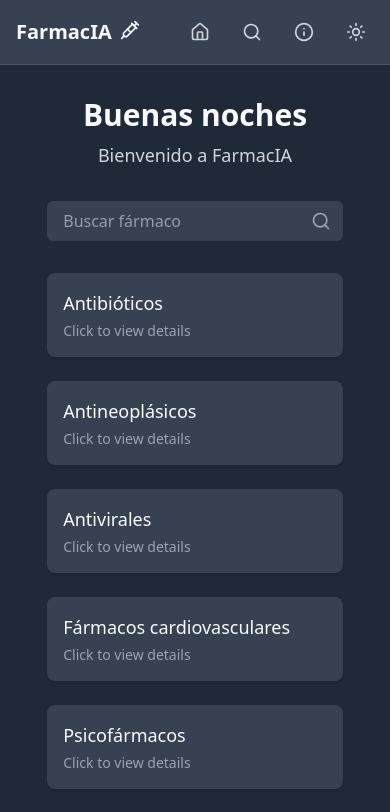
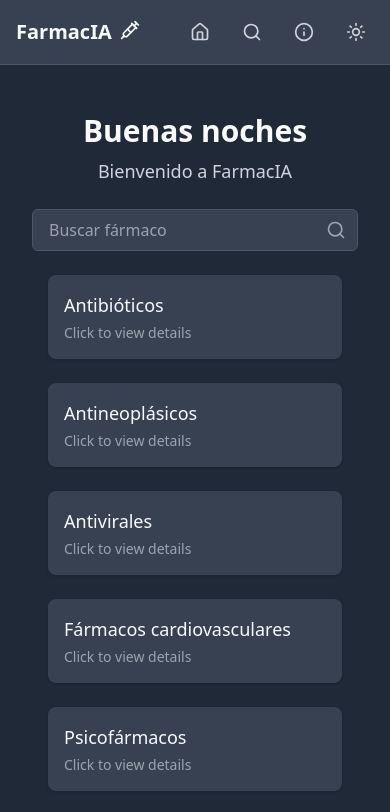
Before and after one commit to SergioAcostaTer/farmacIA, a React (Vite) app: page / in a window 390 px wide. Shown: the top 812 px of the page. Built offline with nearby package versions, Linux system fonts and the light colour scheme.

Commit message:
feat: enhance modal functionality with keyboard navigation and custom scrollbar styles

```diff
--- a/src/global.css
+++ b/src/global.css
@@ -6,26 +6,56 @@
 }
 
 :root {
-  --bg-primary: #1f2937;    /* bg-gray-800 */
-  --bg-secondary: #374151;  /* bg-gray-700 */
-  --text-primary: #f9fafb;  /* text-gray-50 */
-  --text-secondary: #d1d5db;/* text-gray-300 */
-  --text-muted: #9ca3af;    /* text-gray-400 */
-  --border-color: #4b5563;  /* border-gray-600 */
-  --hover-bg: #4b5563;      /* hover:bg-gray-600 */
+  --bg-primary: #1f2937; /* bg-gray-800 */
+  --bg-secondary: #374151; /* bg-gray-700 */
+  --text-primary: #f9fafb; /* text-gray-50 */
+  --text-secondary: #d1d5db; /* text-gray-300 */
+  --text-muted: #9ca3af; /* text-gray-400 */
+  --border-color: #4b5563; /* border-gray-600 */
+  --bg-hover: #4b5563; /* hover:bg-gray-600 */
 }
 
 [data-theme="light"] {
-  --bg-primary: #f9fafb;    /* bg-gray-50 */
-  --bg-secondary: #ffffff;  /* bg-white */
-  --text-primary: #111827;  /* text-gray-900 */
-  --text-secondary: #6b7280;/* text-gray-600 */
-  --text-muted: #6b7280;    /* text-gray-500 */
-  --border-color: #e5e7eb;  /* border-gray-200 */
-  --hover-bg: #f3f4f6;      /* hover:bg-gray-100 */
+  --bg-primary: #f9fafb; /* bg-gray-50 */
+  --bg-secondary: #ffffff; /* bg-white */
+  --text-primary: #111827; /* text-gray-900 */
+  --text-secondary: #6b7280; /* text-gray-600 */
+  --text-muted: #6b7280; /* text-gray-500 */
+  --border-color: #e5e7eb; /* border-gray-200 */
+  --bg-hover: #f3f4f6; /* hover:bg-gray-100 */
 }
 
 body {
   background-color: var(--bg-primary);
   color: var(--text-primary);
 }
+
+/* In your CSS file (e.g., index.css) */
+.custom-scrollbar {
+  scrollbar-width: thin; /* Firefox */
+  scrollbar-color: var(--text-muted) var(--bg-secondary); /* Firefox */
+}
+
+/* Webkit browsers (Chrome, Safari, Edge) */
+.custom-scrollbar::-webkit-scrollbar {
+  width: 8px;
+}
+
+.custom-scrollbar::-webkit-scrollbar-track {
+  background: var(--bg-secondary);
+  border-radius: 4px;
+}
+
+.custom-scrollbar::-webkit-scrollbar-thumb {
+  background: var(--text-muted);
+  border-radius: 4px;
+  transition: background 0.2s ease;
+}
+
+.custom-scrollbar::-webkit-scrollbar-thumb:hover {
+  background: color-mix(
+    in srgb,
+    var(--text-muted) 80%,
+    black
+  ); /* Slightly darker on hover */
+}
--- a/src/pages/Home.tsx
+++ b/src/pages/Home.tsx
@@ -1,10 +1,9 @@
-import { useState } from "react";
+import { useState, useEffect, useRef } from "react";
 import { getGreeting } from "../utils/getGreeting";
 import { SearchIcon, X } from "lucide-react";
 import { Category } from "../components/home/Category";
 import { invoke } from "@tauri-apps/api/core";
 import { Medication } from "../types/Medication.ts";
-
 
 const PHARMACIES = [
   "Antibióticos",
@@ -19,6 +18,7 @@ function Home() {
   const [searchQuery, setSearchQuery] = useState<string>("");
   const [searchResults, setSearchResults] = useState<Medication[]>([]);
   const [isModalOpen, setIsModalOpen] = useState(false);
+  const modalInputRef = useRef<HTMLInputElement>(null); // Create a ref for the modal input
 
   const handleSearch = async (query: string) => {
     setSearchQuery(query);
@@ -44,8 +44,26 @@ function Home() {
     setSearchResults([]);
   };
 
+  // Focus the modal input when the modal opens
+  useEffect(() => {
+    if (isModalOpen && modalInputRef.current) {
+      modalInputRef.current.focus();
+    }
+  }, [isModalOpen]);
+
+  // Handle ESC key to close modal
+  useEffect(() => {
+    const handleEsc = (event: KeyboardEvent) => {
+      if (event.key === "Escape" && isModalOpen) {
+        closeModal();
+      }
+    };
+    window.addEventListener("keydown", handleEsc);
+    return () => window.removeEventListener("keydown", handleEsc);
+  }, [isModalOpen]);
+
   return (
-    <div className="space-y-8 bg-[var(--bg-primary)] text-[var(--text-primary)] relative">
+    <div className="bg-[var(--bg-primary)] text-[var(--text-primary)] relative flex flex-col gap-6 p-4 md:p-8">
       {/* Header Section */}
       <div className="text-center">
         <h1 className="text-3xl font-bold mb-2">{getGreeting()}</h1>
@@ -62,7 +80,7 @@ function Home() {
             placeholder="Buscar fármaco"
             value={searchQuery}
             onChange={(e) => handleSearch(e.target.value)}
-            className="w-full px-4 py-2 border-[var(--border-color)] bg-[var(--bg-secondary)] rounded-md focus:ring-2 focus:ring-blue-500 focus:border-blue-500 outline-none transition-all"
+            className="w-full px-4 py-2 border border-[var(--border-color)] bg-[var(--bg-secondary)] rounded-md focus:ring-2 focus:ring-blue-500 focus:border-blue-500 outline-none transition-all placeholder:text-[var(--text-muted)]"
           />
           <SearchIcon className="absolute right-3 top-1/2 -translate-y-1/2 h-5 w-5 text-[var(--text-muted)]" />
         </div>
@@ -70,36 +88,49 @@ function Home() {
 
       {/* Modal Overlay */}
       {isModalOpen && (
-        <div className="fixed inset-0  bg-opacity-50 flex items-center justify-center z-50">
-          <div className="w-full max-w-2xl p-6 relative bg-[var(--bg-primary)] rounded-md shadow-lg">
-            <button
-              onClick={closeModal}
-              className="absolute top-2 right-2 p-1 hover:bg-[var(--bg-secondary)] rounded-full z-10"
-            >
-              <X className="h-5 w-5 text-[var(--text-muted)]" />
-            </button>
+        <div
+          className="fixed inset-0 bg-black/50 flex items-center justify-center z-50 transition-opacity duration-200"
+          onClick={closeModal}
+        >
+          <div
+            className="w-full max-w-2xl p-6 relative bg-[var(--bg-primary)] rounded-lg shadow-xl transform transition-all duration-200 scale-100"
+            onClick={(e) => e.stopPropagation()}
+          >
+            {/* Modal Header with Close Button */}
+            <div className="flex justify-end mb-4">
+              <button
+                onClick={closeModal}
+                className="p-1.5 hover:bg-[var(--bg-secondary)] rounded-full transition-colors cursor-pointer z-10"
+                aria-label="Cerrar"
+              >
+                <X className="h-5 w-5 text-[var(--text-muted)]" />
+              </button>
+            </div>
 
             {/* Search Input inside Modal */}
             <div className="relative mb-6">
               <input
+                ref={modalInputRef} // Attach the ref to the modal input
                 type="text"
-                placeholder="Buscar fármaco"
+                placeholder="Buscar fármaco (Presiona ESC para cerrar)"
                 value={searchQuery}
                 onChange={(e) => handleSearch(e.target.value)}
-                className="w-full px-4 py-2 border-[var(--border-color)] bg-[var(--bg-secondary)] rounded-md focus:ring-2 focus:ring-blue-500 focus:border-blue-500 outline-none transition-all"
+                className="w-full px-4 py-2 border border-[var(--border-color)] bg-[var(--bg-secondary)] rounded-md focus:ring-2 focus:ring-blue-500 focus:border-blue-500 outline-none transition-all placeholder:text-[var(--text-muted)]"
               />
               <SearchIcon className="absolute right-3 top-1/2 -translate-y-1/2 h-5 w-5 text-[var(--text-muted)]" />
             </div>
 
             {/* Search Results */}
-            {searchResults.length > 0 && (
-              <div className="max-h-[60vh] overflow-y-auto">
-                <h2 className="text-xl font-semibold mb-4">Resultados de búsqueda</h2>
+            {searchResults.length > 0 ? (
+              <div className="max-h-[60vh] overflow-y-auto custom-scrollbar">
+                <h2 className="text-xl font-semibold mb-4">
+                  Resultados de búsqueda
+                </h2>
                 <ul className="space-y-3">
                   {searchResults.map((med: any) => (
                     <li
                       key={med?.id}
-                      className="p-3 bg-[var(--bg-secondary)] rounded-md"
+                      className="p-4 bg-[var(--bg-secondary)] rounded-md hover:bg-[var(--bg-hover)] transition-colors cursor-pointer"
                     >
                       <p>
                         <strong>{med?.medicamento}</strong> - {med?.laboratorio}
@@ -111,13 +142,17 @@ function Home() {
                   ))}
                 </ul>
               </div>
+            ) : (
+              <p className="text-center text-[var(--text-muted)]">
+                No se encontraron resultados
+              </p>
             )}
           </div>
         </div>
       )}
 
       {/* Categories Grid */}
-      <div className="grid grid-cols-1 md:grid-cols-3 gap-6">
+      <div className="grid grid-cols-1 md:grid-cols-3 gap-6 px-4">
         {PHARMACIES.map((categoria) => (
           <Category key={categoria} name={categoria} />
         ))}
```
